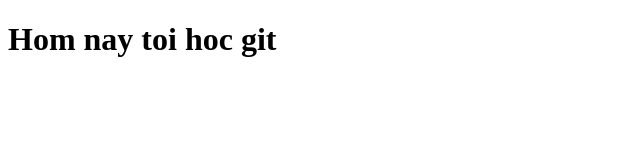
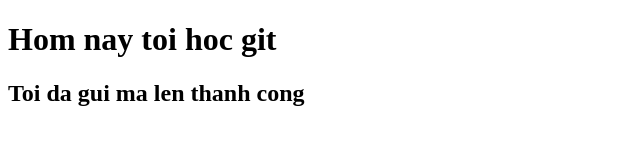
Before and after one commit to dinhkhanhtung/hocgit, a plain HTML site: page index.html in a window 1280 px wide. Shown: the whole page, without its empty margins (0-640 px from the left). Drawn offline with Linux system fonts and the light colour scheme.

Commit message:
first commit

```diff
--- a/index.html
+++ b/index.html
@@ -9,6 +9,8 @@
 
 <body>
     <h1>Hom nay toi hoc git</h1>
+    <h2>Toi da gui ma len thanh cong</h2>
+
 </body>
 
 </html>
```
